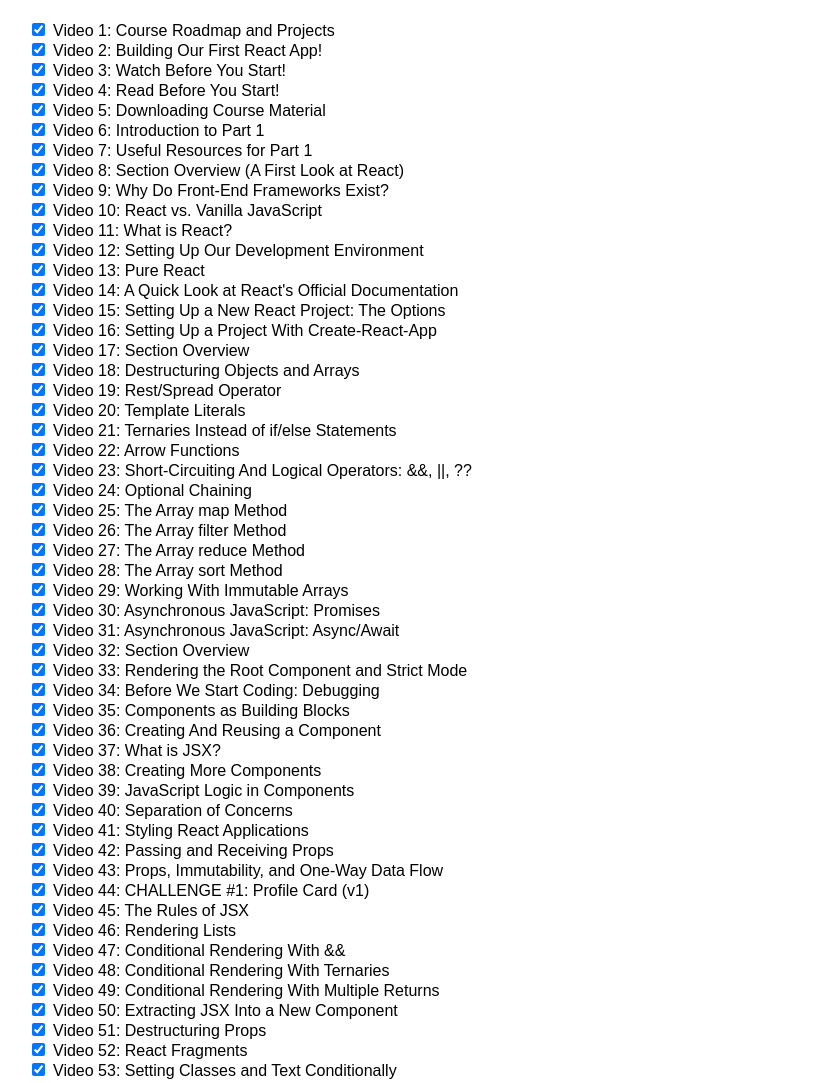
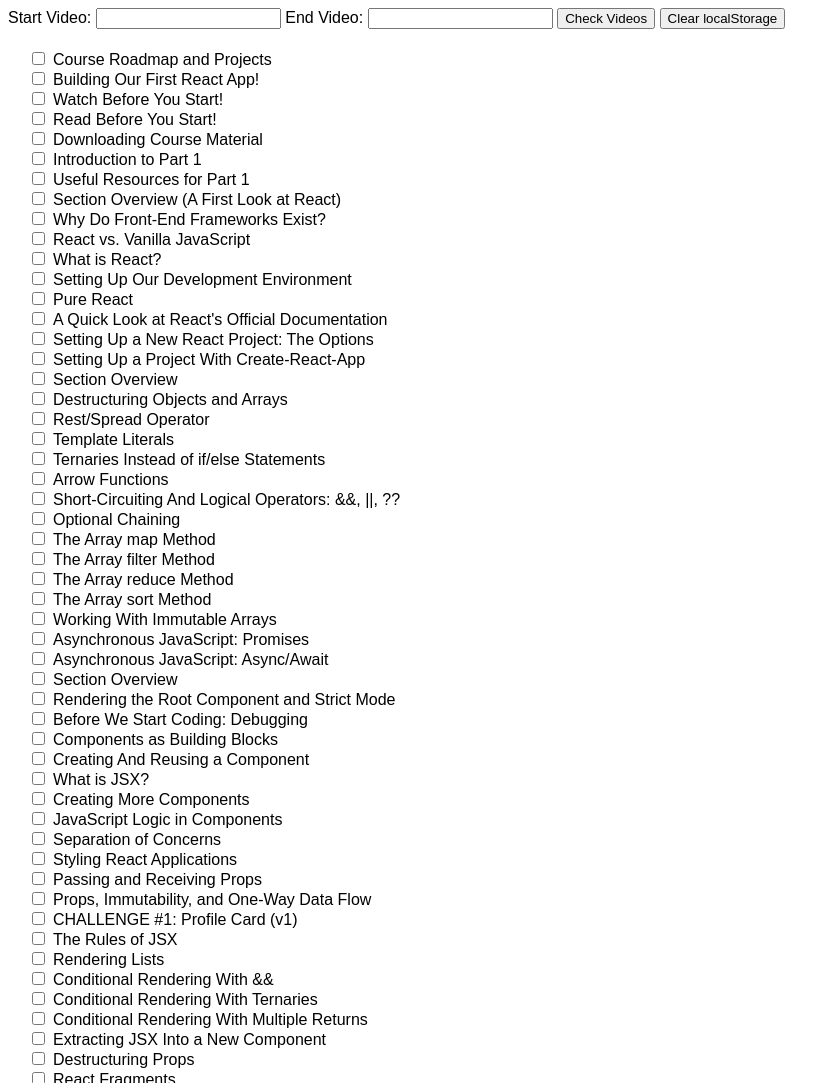
Before and after one commit to jfm933/Complete-React-JS-Jonas-S-archiveorg-checkbox, a plain HTML site: page index.html in a window 1280 px wide. Shown: the top 1083 px of the page, without its empty margins (0-839 px from the left). Drawn offline with Linux system fonts and the light colour scheme.

Commit message:
Add video range inputs and buttons

```diff
--- a/index.html
+++ b/index.html
@@ -7,7 +7,19 @@
     <link rel="stylesheet" href="styles.css" />
   </head>
   <body>
+    <label for="videoRangeStart">Start Video:</label>
+    <input type="number" id="videoRangeStart" min="1" />
+    <label for="videoRangeEnd">End Video:</label>
+    <input type="number" id="videoRangeEnd" min="1" />
+    <button id="checkVideosBtn">Check Videos</button>
+    <button id="clearLocalStorageBtn">Clear localStorage</button>
     <div id="videoList"></div>
+    <label for="videoRangeStart">Start Video:</label>
+    <input type="number" id="videoRangeStart" min="1" />
+    <label for="videoRangeEnd">End Video:</label>
+    <input type="number" id="videoRangeEnd" min="1" />
+    <button id="checkVideosBtn">Check Videos</button>
+    <button id="clearLocalStorageBtn">Clear localStorage</button>
 
     <script src="script.js"></script>
   </body>
--- a/script.js
+++ b/script.js
@@ -412,57 +412,74 @@ document.addEventListener("DOMContentLoaded", function () {
     "Deploying to Vercel",
     "Where to Go from Here",
   ];
+  const videoList = document.getElementById("videoList");
 
-  const videoListContainer = document.getElementById("videoList");
-
-  function getCheckboxState(id) {
-    return localStorage.getItem(id) === "true";
-  }
-
-  function setCheckboxState(id, checked) {
-    localStorage.setItem(id, checked);
-  }
-
-  // Create checkboxes for each video title
-  videoTitles.forEach((title, index) => {
-    const videoNumber = index + 1;
+  function createCheckbox(title, index) {
     const checkbox = document.createElement("input");
     checkbox.type = "checkbox";
-    checkbox.id = `video${videoNumber}`;
-    checkbox.value = title;
+    checkbox.id = `video${index + 1}`;
+    checkbox.checked = localStorage.getItem(`video${index + 1}`) === "true";
 
-    // Set the initial state based on localStorage
-    checkbox.checked = getCheckboxState(checkbox.id);
-
-    // Add event listener to update localStorage on checkbox change
     checkbox.addEventListener("change", function () {
-      setCheckboxState(this.id, this.checked);
+      localStorage.setItem(`video${index + 1}`, checkbox.checked);
     });
 
     const label = document.createElement("label");
-    label.htmlFor = `video${videoNumber}`;
-    label.appendChild(
-      document.createTextNode(`Video ${videoNumber}: ${title}`)
-    );
+    label.htmlFor = `video${index + 1}`;
+    label.textContent = `${title}`;
 
-    const lineBreak = document.createElement("br");
+    const listItem = document.createElement("div");
+    listItem.appendChild(checkbox);
+    listItem.appendChild(label);
 
-    videoListContainer.appendChild(checkbox);
-    videoListContainer.appendChild(label);
-    videoListContainer.appendChild(lineBreak);
-  });
+    return listItem;
+  }
 
-  // Function to check checkboxes from video 1 to 53
   function checkVideos(start, end) {
+    // Uncheck videos from previous range
+    for (let i = 1; i <= videoTitles.length; i++) {
+      const checkbox = document.getElementById(`video${i}`);
+      if (checkbox) {
+        checkbox.checked = false;
+        localStorage.setItem(`video${i}`, false);
+      }
+    }
+
+    // Check videos in the new range
     for (let i = start; i <= end; i++) {
       const checkbox = document.getElementById(`video${i}`);
       if (checkbox) {
         checkbox.checked = true;
-        setCheckboxState(`video${i}`, true);
+        localStorage.setItem(`video${i}`, true);
       }
     }
   }
 
-  // Check checkboxes from video 1 to 53
-  checkVideos(1, 53);
+  function clearLocalStorage() {
+    localStorage.clear();
+    // Uncheck all checkboxes
+    const checkboxes = document.querySelectorAll('input[type="checkbox"]');
+    checkboxes.forEach((checkbox) => (checkbox.checked = false));
+  }
+
+  // Populate video titles
+  videoTitles.forEach((title, index) => {
+    videoList.appendChild(createCheckbox(title, index));
+  });
+
+  // Attach click event to the clearLocalStorageBtn button
+  const clearLocalStorageBtn = document.getElementById("clearLocalStorageBtn");
+  if (clearLocalStorageBtn) {
+    clearLocalStorageBtn.addEventListener("click", clearLocalStorage);
+  }
+
+  // Attach click event to the checkVideosBtn button
+  const checkVideosBtn = document.getElementById("checkVideosBtn");
+  if (checkVideosBtn) {
+    checkVideosBtn.addEventListener("click", function () {
+      const start = parseInt(document.getElementById("videoRangeStart").value);
+      const end = parseInt(document.getElementById("videoRangeEnd").value);
+      checkVideos(start, end);
+    });
+  }
 });
```
